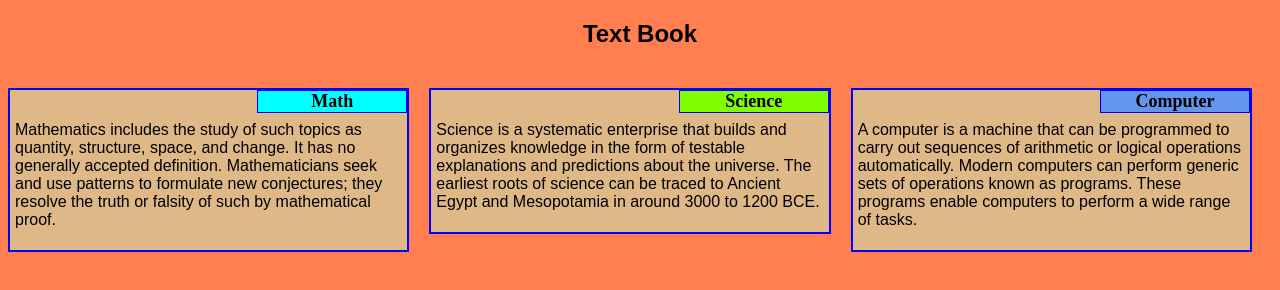
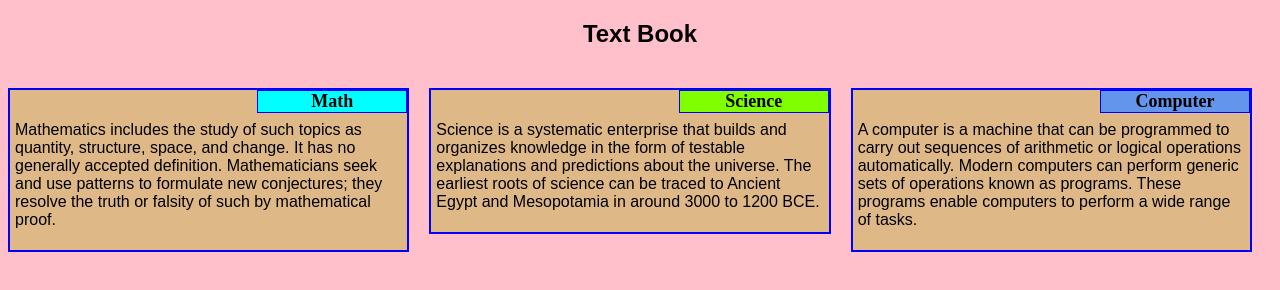
Before and after one commit to Gaya1858/Gaya1858.github.io, a plain HTML site: page module2-solution/index.html in a window 1280 px wide. Drawn offline with Linux system fonts and the light colour scheme.

Commit message:
small color change done

```diff
--- a/module2-solution/css/style.css
+++ b/module2-solution/css/style.css
@@ -2,8 +2,7 @@
     box-sizing: border-box;
 }
 body{
-    background-color: coral;
-
+    background-color: pink;
 }
 h1{
     font-family: Arial, Helvetica, sans-serif;
```
